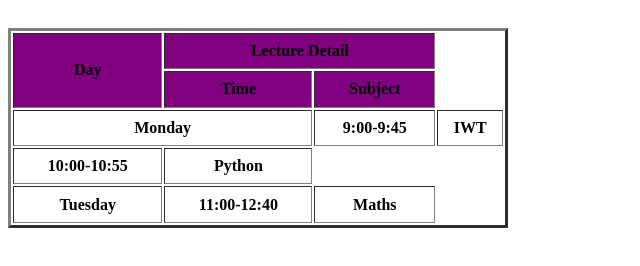
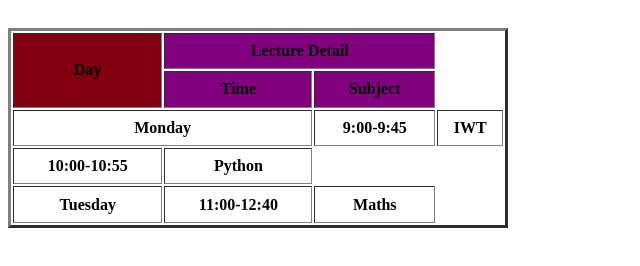
Before and after one commit to Group01-Chitkara-University/2110990044, a plain HTML site: page 4.html in a window 1280 px wide. Shown: the whole page, without its empty margins (0-640 px from the left). Drawn offline with Linux system fonts and the light colour scheme.

Commit message:
changed 4.html

```diff
--- a/4.html
+++ b/4.html
@@ -6,7 +6,7 @@
             <table cell spacing="0" border = "3" cell padding = "6" width="500" height="200">
                 <caption><h2 resume </h2></caption>
                 <tr>
-                    <th bgcolor ="800080" rowspan="2">Day</th>
+                    <th bgcolor ="800010" rowspan="2">Day</th>
                     <th bgcolor ="800080" colspan="2">Lecture Detail</th>
                 </tr>
                 <tr>
```
